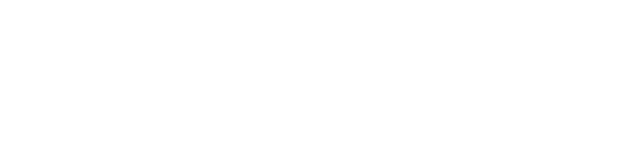
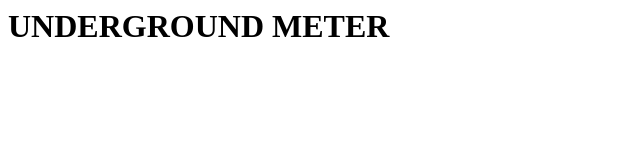
Before and after one commit to echen078/UndergroundMeter._., a browser extension: page hello.html in a window 1280 px wide. Shown: the whole page, without its empty margins (0-640 px from the left). Drawn offline with Linux system fonts and the light colour scheme.

Commit message:
Update hello.html

```diff
--- a/hello.html
+++ b/hello.html
@@ -1,3 +1,6 @@
-<!--
-hello
--->
+
+<html>
+  <body>
+    <h1>UNDERGROUND METER</h1>
+  </body>
+</html>
```
